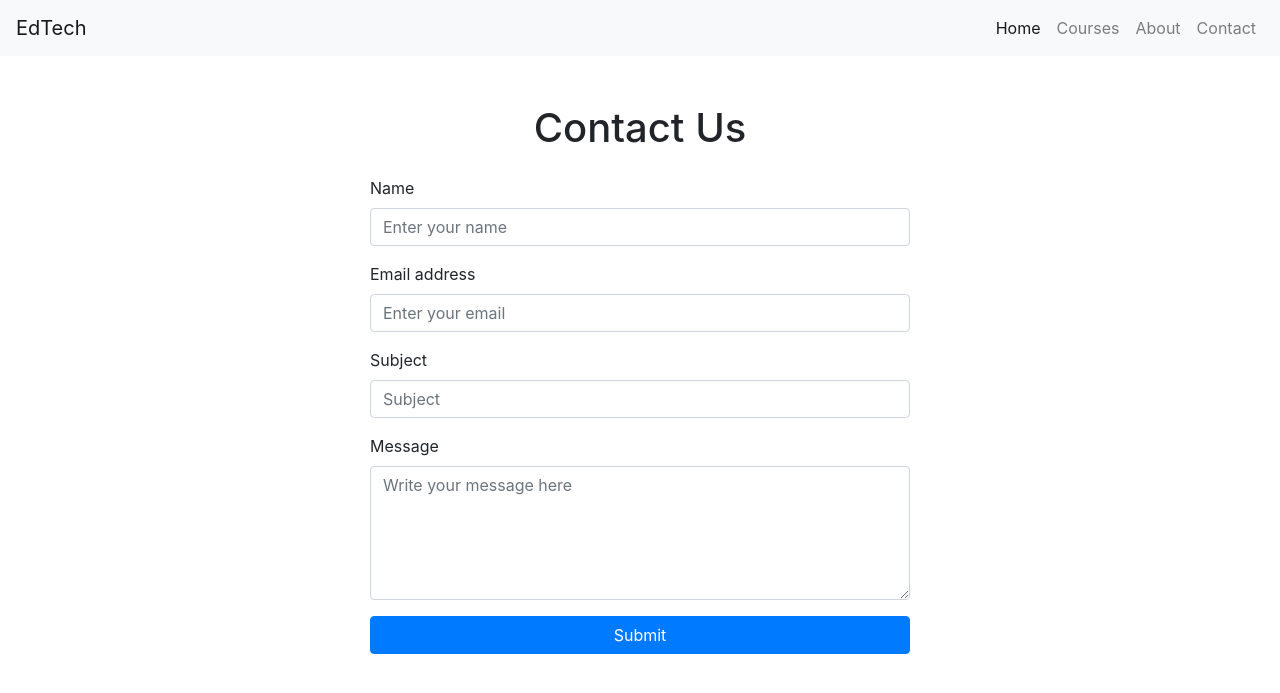
After one commit to upflairs-pvt-ltd/15July_DataScience, a Flask app: page /contact in a window 1280 px wide. The commit adds this page. Shown: the top 693 px of the page. Run offline with Flask 3, Linux system fonts and the light colour scheme; some libraries are stand-ins or nearby versions.

Commit message:
flask code

```diff
--- a/flask_implementatin/app.py
+++ b/flask_implementatin/app.py
@@ -1,11 +1,38 @@
-from flask import Flask ,render_template
+from flask import Flask ,render_template,url_for,request
 app = Flask(__name__)
 
-@app.route('/')
+@app.route('/')  # http://127.0.0.1:5000/
 def home():
     # return "Hii this is home page "
     return render_template('home_page.html')
 
 
+@app.route('/courses')  # http://127.0.0.1:5000/courses
+def courses():
+    # return "Hii this is home page "
+    return render_template('courses.html')
+
+@app.route('/contact')  # http://127.0.0.1:5000/contact
+def contact():
+    # return "Hii this is home page "
+    return render_template('contact.html')
+
+
+@app.route('/userdata',methods=['GET','POST'])
+def userdata():
+    if request.method == 'POST':
+        username = request.form['username']
+        useremail = request.form['useremail']
+        usersubject = request.form['usersubject']
+        usermessage = request.form['usermessage']
+        user_recieved_data = [username,useremail,usersubject,usermessage]
+
+        return user_recieved_data
+
+
+
+        # return "Hiii i am ready to return your data"
+
+
 if __name__ =="__main__":
     app.run(debug=True)
--- /dev/null
+++ b/flask_implementatin/templates/contact.html
@@ -0,0 +1,66 @@
+<!DOCTYPE html>
+<html lang="en">
+<head>
+    <meta charset="UTF-8">
+    <meta name="viewport" content="width=device-width, initial-scale=1.0">
+    <title>Contact Us</title>
+    <!-- Bootstrap CSS -->
+    <link href="https://stackpath.bootstrapcdn.com/bootstrap/4.5.2/css/bootstrap.min.css" rel="stylesheet">
+</head>
+<body>
+    <nav class="navbar navbar-expand-lg navbar-light bg-light">
+        <a class="navbar-brand" href="#">EdTech</a>
+        <button class="navbar-toggler" type="button" data-toggle="collapse" data-target="#navbarNav" aria-controls="navbarNav" aria-expanded="false" aria-label="Toggle navigation">
+            <span class="navbar-toggler-icon"></span>
+        </button>
+        <div class="collapse navbar-collapse" id="navbarNav">
+            <ul class="navbar-nav ml-auto">
+                <li class="nav-item active">
+                    <a class="nav-link" href="#">Home</a>
+                </li>
+                <li class="nav-item">
+                    <a class="nav-link" href="#">Courses</a>
+                </li>
+                <li class="nav-item">
+                    <a class="nav-link" href="#">About</a>
+                </li>
+                <li class="nav-item">
+                    <a class="nav-link" href="#">Contact</a>
+                </li>
+            </ul>
+        </div>
+    </nav>
+
+    <div class="container mt-5">
+        <h1 class="text-center">Contact Us</h1>
+        <div class="row justify-content-center mt-4">
+            <div class="col-md-6">
+                <form action="{{ url_for('userdata') }}" method="post">
+                    <div class="form-group">
+                        <label for="name">Name</label>
+                        <input type="text" class="form-control" name="username" id="name" placeholder="Enter your name">
+                    </div>
+                    <div class="form-group">
+                        <label for="email">Email address</label>
+                        <input type="email" class="form-control" name="useremail" id="email" placeholder="Enter your email">
+                    </div>
+                    <div class="form-group">
+                        <label for="subject">Subject</label>
+                        <input type="text" class="form-control" name="usersubject" id="subject" placeholder="Subject">
+                    </div>
+                    <div class="form-group">
+                        <label for="message">Message</label>
+                        <textarea class="form-control" id="message" name="usermessage" rows="5" placeholder="Write your message here"></textarea>
+                    </div>
+                    <button type="submit" class="btn btn-primary btn-block">Submit</button>
+                </form>
+            </div>
+        </div>
+    </div>
+
+    <!-- Bootstrap JS and dependencies -->
+    <script src="https://code.jquery.com/jquery-3.5.1.slim.min.js"></script>
+    <script src="https://cdn.jsdelivr.net/npm/@popperjs/core@2.9.1/dist/umd/popper.min.js"></script>
+    <script src="https://stackpath.bootstrapcdn.com/bootstrap/4.5.2/js/bootstrap.min.js"></script>
+</body>
+</html>
--- a/flask_implementatin/templates/home_page.html
+++ b/flask_implementatin/templates/home_page.html
@@ -22,13 +22,13 @@
                         <a class="nav-link active" aria-current="page" href="#">Home</a>
                     </li>
                     <li class="nav-item">
-                        <a class="nav-link" href="#">Courses</a>
+                        <a class="nav-link" href="/courses">Courses</a>
                     </li>
                     <li class="nav-item">
                         <a class="nav-link" href="#">About Us</a>
                     </li>
                     <li class="nav-item">
-                        <a class="nav-link" href="#">Contact</a>
+                        <a class="nav-link" href="/contact">Contact</a>
                     </li>
                 </ul>
             </div>
```
Also changed, not shown: flask_implementatin/templates/courses.html (added, +78 -0 lines).
